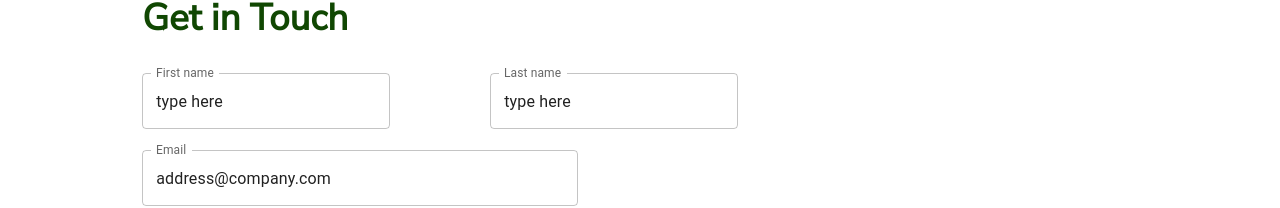
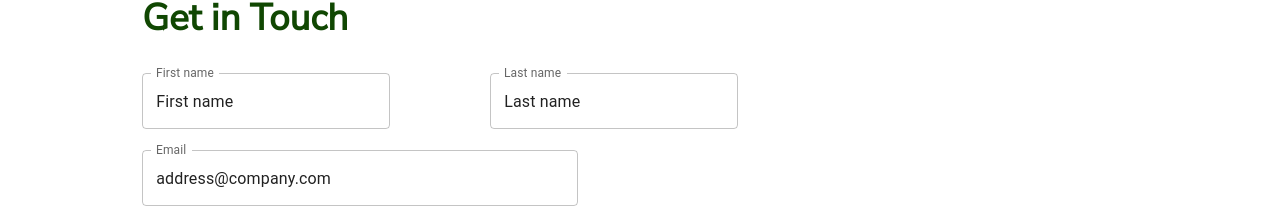
Before and after one commit to chandlerkx/ivey-sustainability, a React (Create React App) app in the folder frontend/: page /contact in a window 1280 px wide. Shown: the part 404-612 px from the top of the page. Built offline with nearby package versions, Linux system fonts and the light colour scheme.

Commit message:
update folder

```diff
--- a/frontend/src/pages/Contact.js
+++ b/frontend/src/pages/Contact.js
@@ -16,9 +16,9 @@ const Contact = () => {
                 <div style={{marginTop: "2%", backgroundColor: 'white',height: '600px', flex: 6}}> {/*text & fields*/}
                     <p style={{fontSize: "2.3rem", fontWeight: "bolder", color: "#104702"}}>Get in Touch</p>
                     <div style={{marginTop: "3.5%", marginBottom: "1%", backgroundcolor: 'white', display: 'inline-flex', justifyContent: 'space-between'}}>
-                    <TextField id="standard-helperText" label="First name" defaultValue="type here" variant="outlined"/>
+                    <TextField id="standard-helperText" label="First name" defaultValue="First name" variant="outlined"/>
                         <div style={{width: '100px'}}></div>
-                        <TextField id="standard-helperText" label="Last name" defaultValue="type here" variant="outlined"/>
+                        <TextField id="standard-helperText" label="Last name" defaultValue="Last name" variant="outlined"/>
                     </div>
                     <div style={{marginTop: "1.5%", marginBottom: "0.5%", width: "51.1%"}}>
                         <TextField id="standard-helperText" fullWidth label="Email" defaultValue="address@company.com" variant="outlined"/>
```
Also changed, not shown: 1 other file (tests, documents, lock files or other folders).
